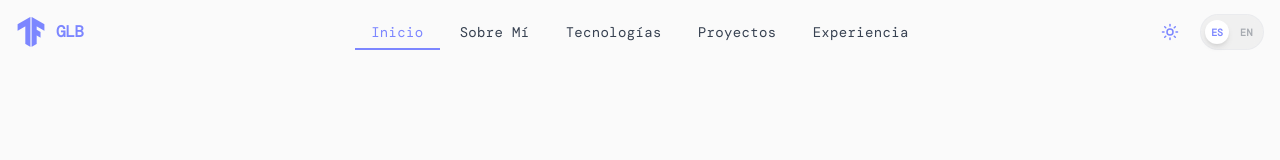
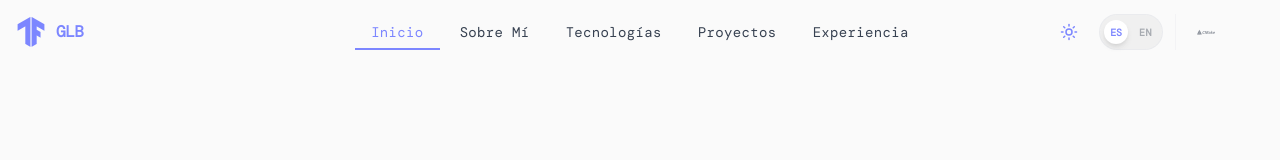
Before and after one commit to devgm10/landing-page, a Vue app: page / in a window 1280 px wide. Shown: the top 160 px of the page. Built offline with nearby package versions, Linux system fonts and the light colour scheme.

Commit message:
feat: add translucent devicon social links and vertical divider to topbar

```diff
--- /dev/null
+++ b/src/components/ui/social/SocialLinks.vue
@@ -0,0 +1,67 @@
+<script setup>
+defineProps({
+    // Controla la visualización de la línea divisoria vertical
+    showDivider: {
+        type: Boolean,
+        default: true,
+    },
+})
+
+// Mapeo de redes usando las clases oficiales de Devicon
+const socialItems = [
+    {
+        name: 'GitHub',
+        url: 'https://github.com/devgm10',
+        iconClass: 'devicon-github-original',
+    },
+    {
+        name: 'LinkedIn',
+        url: 'https://www.linkedin.com/in/gianmarco-linares-becerra/',
+        iconClass: 'devicon-linkedin-plain',
+    },
+]
+</script>
+
+<template>
+    <div
+        class="flex items-center gap-1"
+        :class="{ 'pl-3 border-l border-[var(--color-border-nav)]/60': showDivider }"
+    >
+        <a
+            v-for="social in socialItems"
+            :key="social.name"
+            :href="social.url"
+            target="_blank"
+            rel="noopener noreferrer"
+            :aria-label="social.name"
+            class="
+                flex
+                h-9
+                w-9
+                items-center
+                justify-center
+                rounded-xl
+                text-[var(--color-text-nav)]/60
+                hover:text-[var(--color-primary)]
+                hover:bg-black/5
+                dark:hover:bg-white/5
+                transition-all
+                duration-300
+                ease-out
+                active:scale-90
+                group
+            "
+        >
+            <i
+                :class="[social.iconClass]"
+                class="
+                    text-lg
+                    transition-all
+                    duration-300
+                    ease-out
+                    group-hover:scale-110
+                "
+            />
+        </a>
+    </div>
+</template>
--- a/src/components/ui/topbar/Topbar.vue
+++ b/src/components/ui/topbar/Topbar.vue
@@ -3,6 +3,7 @@ import { ref } from 'vue'
 
 import ThemeToggle from '@/components/ui/theme/ThemeToggle.vue'
 import LanguageToggle from '@/components/ui/language/LanguageToggle.vue'
+import SocialLinks from '@/components/ui/social/SocialLinks.vue'
 
 import { topbarItems } from './topbar.config'
 import { useScrollObserver } from '@/composables/scroll/useScrollObserver'
@@ -88,6 +89,8 @@ const scrollToSection = (id) => {
             <div class="flex items-center justify-end gap-3">
                 <ThemeToggle />
                 <LanguageToggle />
+
+                <SocialLinks :show-divider="true" />
             </div>
         </div>
     </header>
```
